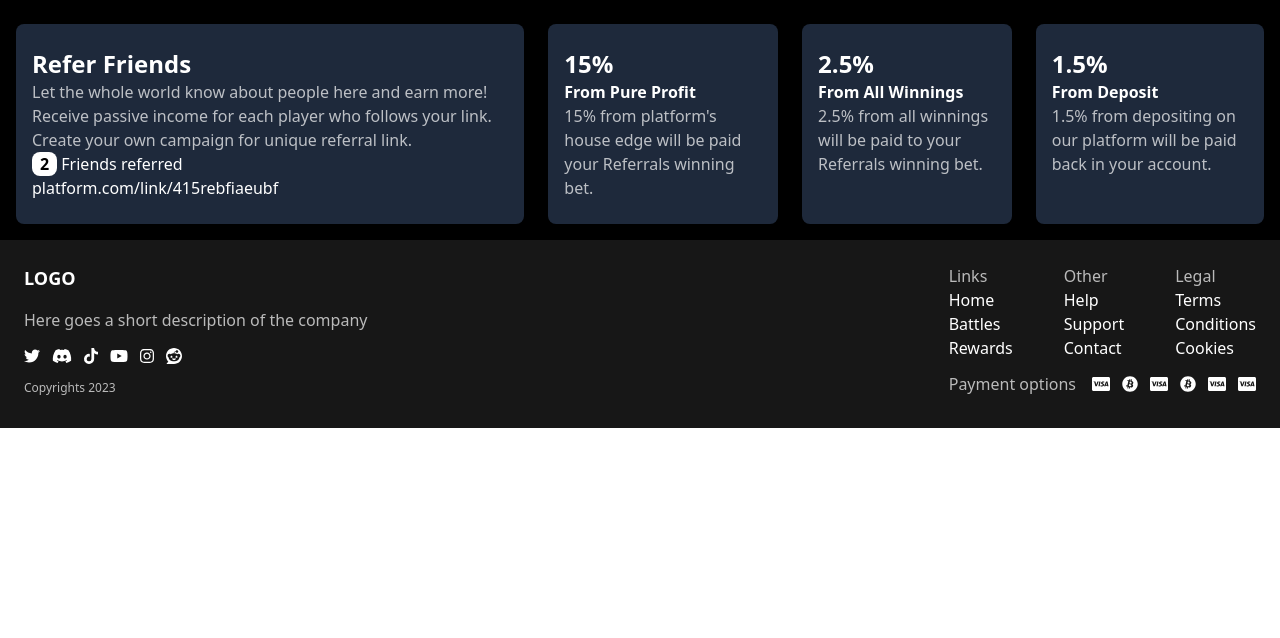
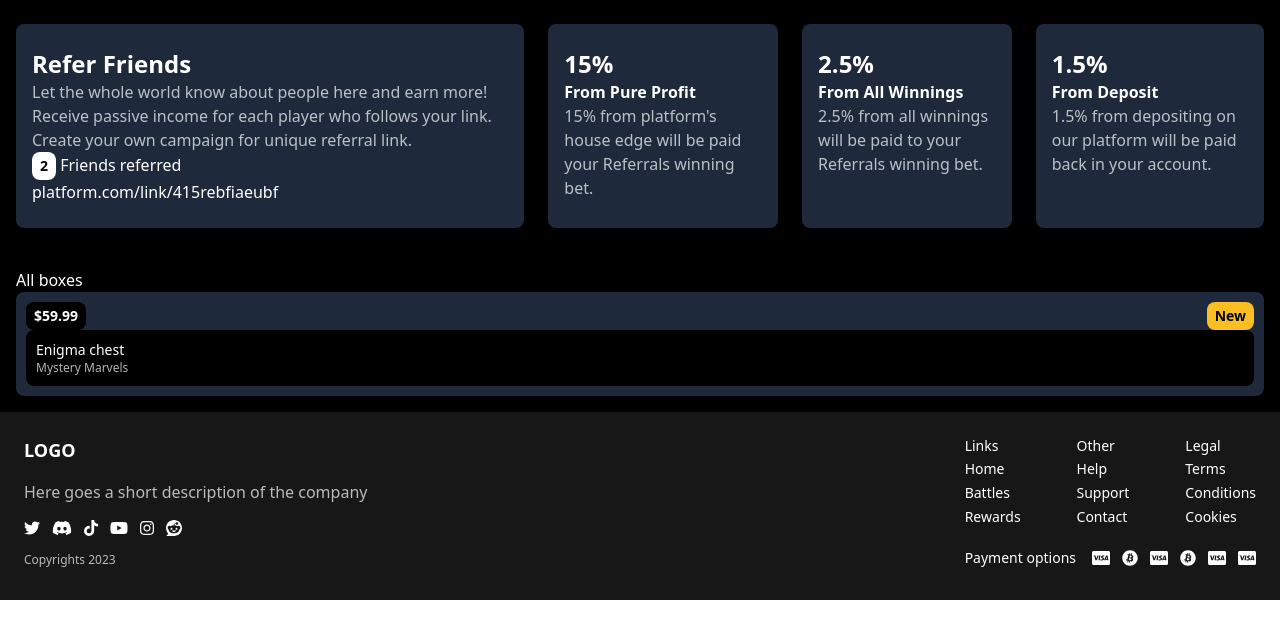
Before and after one commit to juandelacruz23/infinitro-assessment, a React (Vite) app: page / in a window 1280 px wide. Shown: the top 638 px of the page. Built offline with nearby package versions, Linux system fonts and the light colour scheme.

Commit message:
Add initial box card layout

```diff
--- /dev/null
+++ b/src/Landing/BoxSearch.tsx
@@ -0,0 +1,18 @@
+import BoxCard from "../common/BoxCard/BoxCard";
+
+const BoxSearch = () => {
+  return (
+    <section>
+      <h3>All boxes</h3>
+      <BoxCard
+        name="Enigma chest"
+        description="Mystery Marvels"
+        state="new"
+        price={59.99}
+        creator="@kevin_gather8391"
+      />
+    </section>
+  );
+};
+
+export default BoxSearch;
--- a/src/Landing/Header.tsx
+++ b/src/Landing/Header.tsx
@@ -7,7 +7,7 @@ import formatPercentage from "../utils/formatPercentage";
 
 const Header = () => {
   return (
-    <header className="p-4 pt-6 flex flex-col gap-6 md:flex-row">
+    <header className="flex flex-col gap-6 md:flex-row">
       <Card>
         <CardTitle>Refer friends</CardTitle>
         <CardText>
--- a/src/Landing/LandingPage.tsx
+++ b/src/Landing/LandingPage.tsx
@@ -1,11 +1,13 @@
+import BoxSearch from "./BoxSearch";
 import Footer from "./Footer/Footer";
 import Header from "./Header";
 
 const LandingPage = () => {
   return (
     <>
-      <main className="flex flex-col gap-10">
+      <main className="flex flex-col gap-10 p-4 pt-6 ">
         <Header />
+        <BoxSearch />
       </main>
       <Footer />
     </>
--- a/src/common/Badge.tsx
+++ b/src/common/Badge.tsx
@@ -3,13 +3,21 @@ import { FC } from "react";
 
 interface BadgeProps {
   children: string;
-  variant?: "light";
+  variant?: "light" | "dark" | "alert";
+  fontSize?: "sm" | "xs";
 }
 
-const Badge: FC<BadgeProps> = ({ children, variant = "light" }) => {
+const Badge: FC<BadgeProps> = ({
+  children,
+  variant = "light",
+  fontSize = "sm",
+}) => {
   const className = classNames(
     "inline-block font-bold py-1 px-2 rounded-lg",
+    `text-${fontSize}`,
     variant == "light" && "bg-white text-black",
+    variant == "dark" && "bg-black",
+    variant == "alert" && "bg-amber-400 text-black",
   );
   return <span className={className}>{children}</span>;
 };
--- /dev/null
+++ b/src/common/BoxCard/BoxCard.tsx
@@ -0,0 +1,22 @@
+import { FC } from "react";
+import Box from "../../types/Box";
+import Title4 from "../Title4";
+import Badge from "../Badge";
+import formatPrice from "../../utils/formatPrice";
+
+const BoxCard: FC<Box> = ({ name, description, price, state }) => {
+  return (
+    <article className="rounded-lg bg-slate-800 p-2.5">
+      <div className="flex justify-between">
+        <Badge variant="dark">{formatPrice(price)}</Badge>
+        {state === "new" && <Badge variant="alert">{"New"}</Badge>}
+      </div>
+      <header className="bg-black rounded-lg p-2.5">
+        <Title4>{name}</Title4>
+        <p className="opacity-70 text-xs">{description}</p>
+      </header>
+    </article>
+  );
+};
+
+export default BoxCard;
--- a/src/common/Link.tsx
+++ b/src/common/Link.tsx
@@ -1,8 +1,11 @@
-import { FC } from 'react';
+import { FC } from "react";
 
-const Link: FC<{ children: string, to?: string }> = ({ children, to = "#" }) => {
+const Link: FC<{ children: string; to?: string }> = ({
+  children,
+  to = "#",
+}) => {
   return (
-    <a href={to}>
+    <a className="text-sm" href={to}>
       {children}
     </a>
   );
--- a/src/common/Title4.tsx
+++ b/src/common/Title4.tsx
@@ -4,10 +4,15 @@ import { FC } from "react";
 interface Title4Props {
   children: string;
   alignment?: "center";
+  opacity?: boolean;
 }
 
-const Title4: FC<Title4Props> = ({ children, alignment }) => {
-  const className = classNames("opacity-70", alignment && `text-${alignment}`);
+const Title4: FC<Title4Props> = ({ children, alignment, opacity }) => {
+  const className = classNames(
+    "text-sm",
+    opacity && "opacity-70",
+    alignment && `text-${alignment}`,
+  );
   return <h4 className={className}>{children}</h4>;
 };
 
--- /dev/null
+++ b/src/types/Box.ts
@@ -0,0 +1,8 @@
+interface Box {
+  name: string;
+  description: string;
+  state?: "new";
+  price: number;
+  creator: string;
+}
+export default Box;
--- /dev/null
+++ b/src/utils/formatPrice.ts
@@ -0,0 +1,12 @@
+const formatter = new Intl.NumberFormat(undefined, {
+  style: "currency",
+  maximumFractionDigits: 2,
+  currency: "USD",
+  currencyDisplay: "narrowSymbol",
+});
+
+function formatPrice(price: number) {
+  return formatter.format(price);
+}
+
+export default formatPrice;
```
